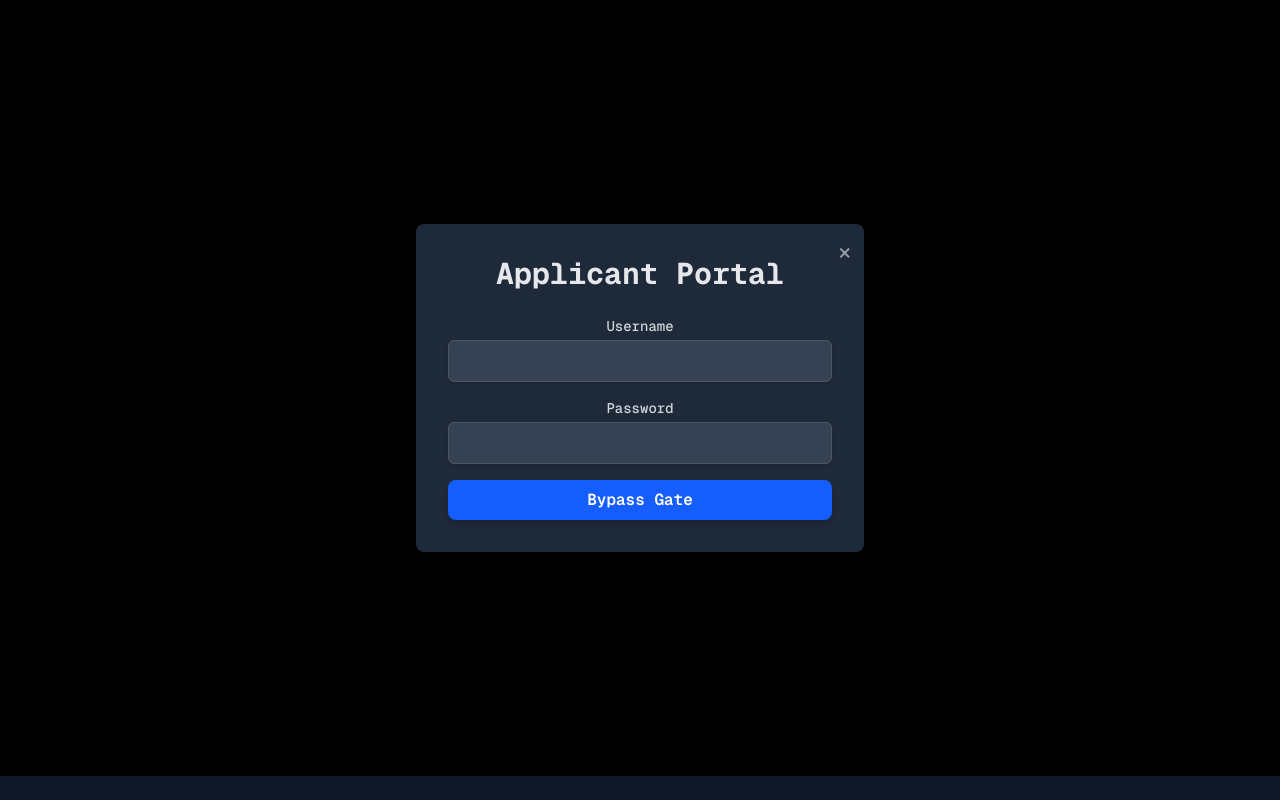
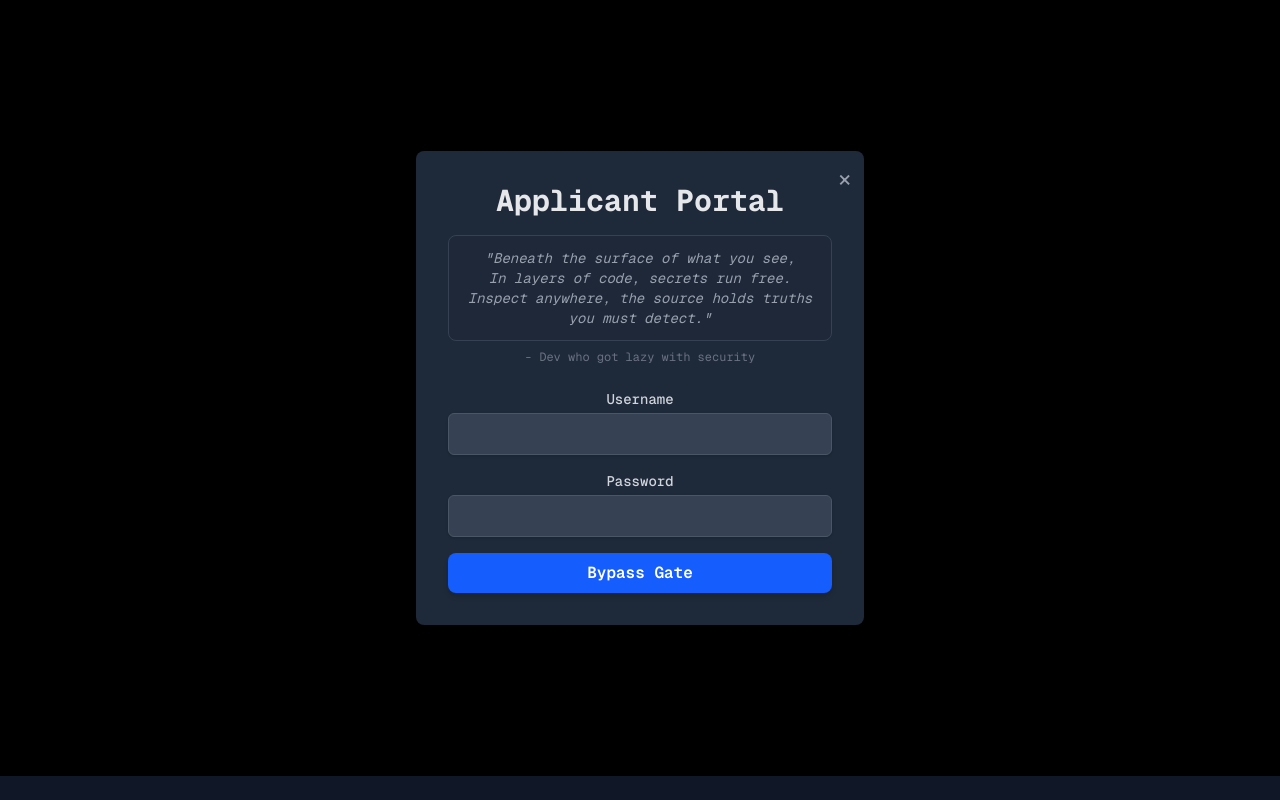
Before and after one commit to ANAS727189/TreasureHunt, a Next.js app: page / in a window 1280 px wide. Both pictures are taken after a click on the button "Login". Shown: the part 321-1121 px from the top of the page. Built offline with nearby package versions, Linux system fonts and the light colour scheme.

Commit message:
feat: added path-2

```diff
--- a/components/LoginModal.tsx
+++ b/components/LoginModal.tsx
@@ -37,9 +37,17 @@ export function LoginModal({ onClose }: { onClose: () => void }) {
         >
           &times;
         </button>
-        <h2 className="text-3xl font-bold mb-6 text-center">
+        <h2 className="text-3xl font-bold mb-4 text-center">
           Applicant Portal
         </h2>
+        <div className="mb-6 text-center">
+          <p className="text-sm text-gray-400 italic border border-gray-700 p-3 rounded-lg bg-gray-800/50">
+            &quot;Beneath the surface of what you see,
+            <br />In layers of code, secrets run free.
+            <br />Inspect anywhere, the source holds truths you must detect.&quot;
+          </p>
+          <p className="text-xs text-gray-500 mt-2">- Dev who got lazy with security</p>
+        </div>
         <form onSubmit={handleSubmit} className="space-y-4">
           <div>
             <label
```
